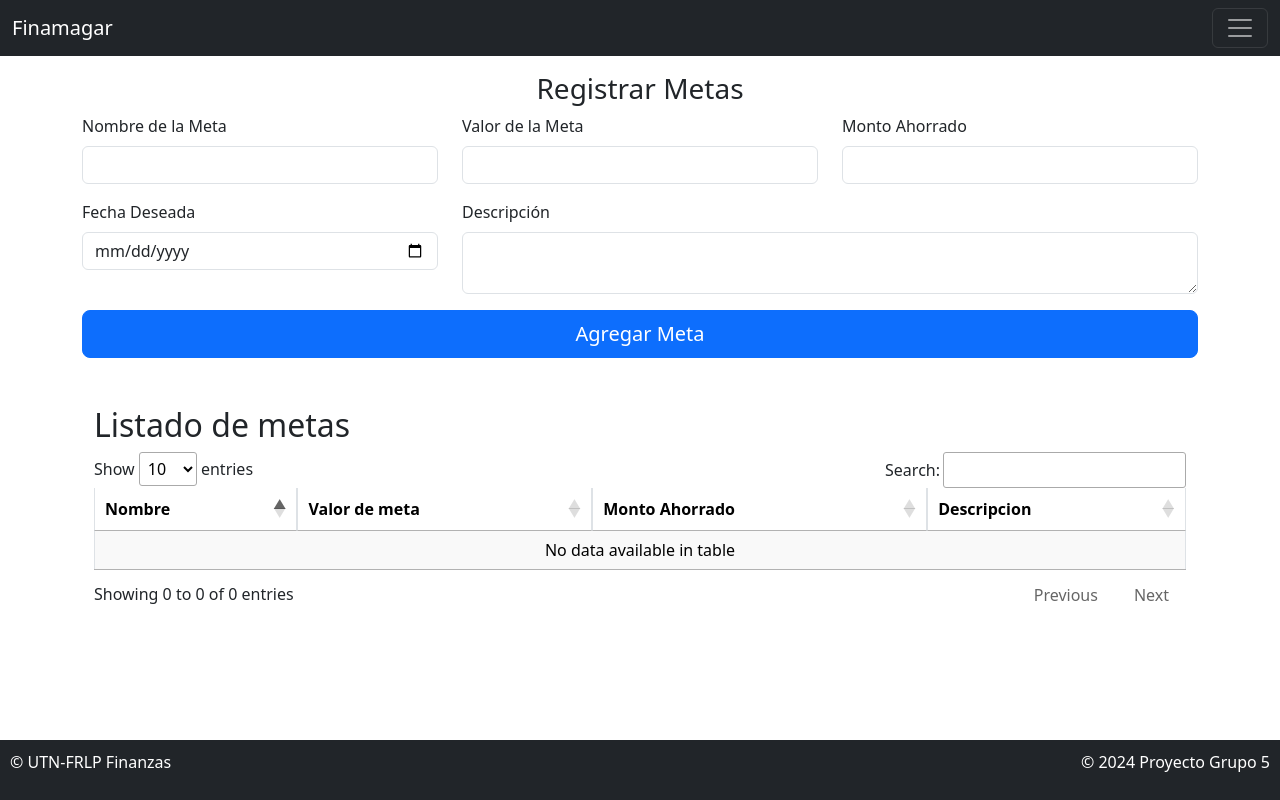
After one commit to Ramicendoya/Grupo_5_2024, a Django app: template finanzas/app/templates/metas.html in a window 1280 px wide. The commit adds this page. Run offline with Django 3.2, Linux system fonts and the light colour scheme; the template is opened without the code that fills it, so the values that code supplies are empty; some libraries are stand-ins or nearby versions.

Commit message:
RutaDeMetas

```diff
--- a/finanzas/app/templates/base.html
+++ b/finanzas/app/templates/base.html
@@ -88,6 +88,9 @@
             <li class="nav-item">
               <a class="nav-link" href="{% url 'promociones' %}">Promociones</a>
             </li>
+            <li class="nav-item">
+              <a class="nav-link" href="{% url 'metas' %}">Metas</a>
+            </li>
             <!--<li class="nav-item dropdown">
               <a class="nav-link dropdown-toggle" href="#" role="button" data-bs-toggle="dropdown" aria-expanded="false">
                 Dropdown
--- /dev/null
+++ b/finanzas/app/templates/metas.html
@@ -0,0 +1,98 @@
+metas.html{% extends 'base.html' %}
+{% load static %}
+
+{% block main %}
+<div class="container">
+    <div class="form-section">
+        <h3 class="text-center">Registrar Metas</h3>
+        <form method="POST" action="{% url 'metas' %}">
+            {% csrf_token %}
+            <div class="row">
+
+                <!-- Nombre de la Meta -->
+                <div class="col-md-4 mb-3">
+                    <label for="nombre_meta" class="form-label">Nombre de la Meta</label>
+                    <input type="text" class="form-control" id="nombre_meta" name="nombre" required>
+                </div>
+
+                <!-- Valor de la Meta -->
+                <div class="col-md-4 mb-3">
+                    <label for="valor_meta" class="form-label">Valor de la Meta</label>
+                    <input type="number" step="0.01" class="form-control" id="valor_meta" name="valor_meta" required>
+                </div>
+
+                <!-- Monto Ahorrado -->
+                <div class="col-md-4 mb-3">
+                    <label for="ahorrado" class="form-label">Monto Ahorrado</label>
+                    <input type="number" step="0.01" class="form-control" id="ahorrado" name="ahorrado" required>
+                </div>
+
+            </div>
+
+            <div class="row">
+                <!-- Fecha Deseada -->
+                <div class="col-md-4 mb-3">
+                    <label for="fecha_deseada" class="form-label">Fecha Deseada</label>
+                    <input type="date" class="form-control" id="fecha_deseada" name="fecha_deseada" required>
+                </div>
+
+                <!-- Descripción -->
+                <div class="col-md-8 mb-3">
+                    <label for="descripcion_meta" class="form-label">Descripción</label>
+                    <textarea class="form-control" id="descripcion_meta" name="descripcion"></textarea>
+                </div>
+            </div>
+
+            <div class="d-grid">
+                <button type="submit" class="btn btn-primary btn-lg">Agregar Meta</button>
+            </div>
+        </form>
+    </div>
+    <div class="form-section">
+        <div class="tab-content" id="gastosTabsContent">
+            <div class="tab-pane fade show active" id="gastos-fijos" role="tabpanel" aria-labelledby="gastos-fijos-tab">
+                <!-- Listado de gastos Fijos -->
+                    <div class="container mt-5">
+                        <h2>Listado de metas</h2>
+                        <div class="table-responsive">
+                            <table id="ListadoDeMetas" class="table table-striped table-bordered display">
+                                <thead>
+                                    <tr>
+                                        <!-- Definimos tres columnas -->
+                                        <th>Nombre</th>
+                                        <th>Valor de meta</th>
+                                        <th>Monto Ahorrado</th>
+                                        <th>Descripcion</th>
+                                    </tr>
+                                </thead>
+                                <tbody>
+                                    {% for meta in metas %}
+                                    <tr>
+                                        <td>{{ meta.nombre }}</td>
+                                        <td>{{ meta.valor_meta }}</td>
+                                        <td>${{ meta.ahorrado }}</td>
+                                        <td>{{ meta.descripcion }}</td>
+                                    </tr>
+                                    {% endfor %}
+                                </tbody>
+                            </table>
+                        </div>
+                    </div>
+            </div>
+
+            <div class="tab-pane fade" id="metas" role="tabpanel" aria-labelledby="metas">
+
+        </div>
+    </div>
+</div>
+<script>
+    $(document).ready(function() {
+        $('#ListadoDeMetas').DataTable({
+            "language": {
+                "url": "//cdn.datatables.net/plug-ins/1.13.4/i18n/es-ES.json"
+            }
+        });
+    });
+</script>
+
+{% endblock %}
--- a/finanzas/app/urls.py
+++ b/finanzas/app/urls.py
@@ -2,7 +2,7 @@ from django.urls import path
 from . import views
 from django.utils import timezone
 from django.views import View
-from .views import GastoView,CategoriaView,EliminarGastoView,EditarIngresoView, CategoriaView, Home, IngresoView, EliminarIngreso, ObtenerIngresoView , PromocionesView,ReporteFinancieroView,ObtenerSaldoActualView, ObtenerSaldoFuturoView, ObtenerGastoView, EditarGastoView
+from .views import GastoView,CategoriaView,EliminarGastoView,EditarIngresoView, CategoriaView, Home, IngresoView, EliminarIngreso, ObtenerIngresoView , PromocionesView,ReporteFinancieroView,ObtenerSaldoActualView, ObtenerSaldoFuturoView, ObtenerGastoView, EditarGastoView, MetaView
 
 
 urlpatterns = [
@@ -34,4 +34,7 @@ urlpatterns = [
     path('saldo-actual/', ObtenerSaldoActualView.as_view(), name='saldo_actual'),
     path('saldo-futuro/', ObtenerSaldoFuturoView.as_view(), name='saldo_futuro'),
 
+
+  # Metas
+    path('metas/', MetaView.as_view(), name='metas'),
 ]
```
Also changed, not shown: finanzas/app/models.py (+11 -0 lines), finanzas/app/views.py (+33 -1 lines).
